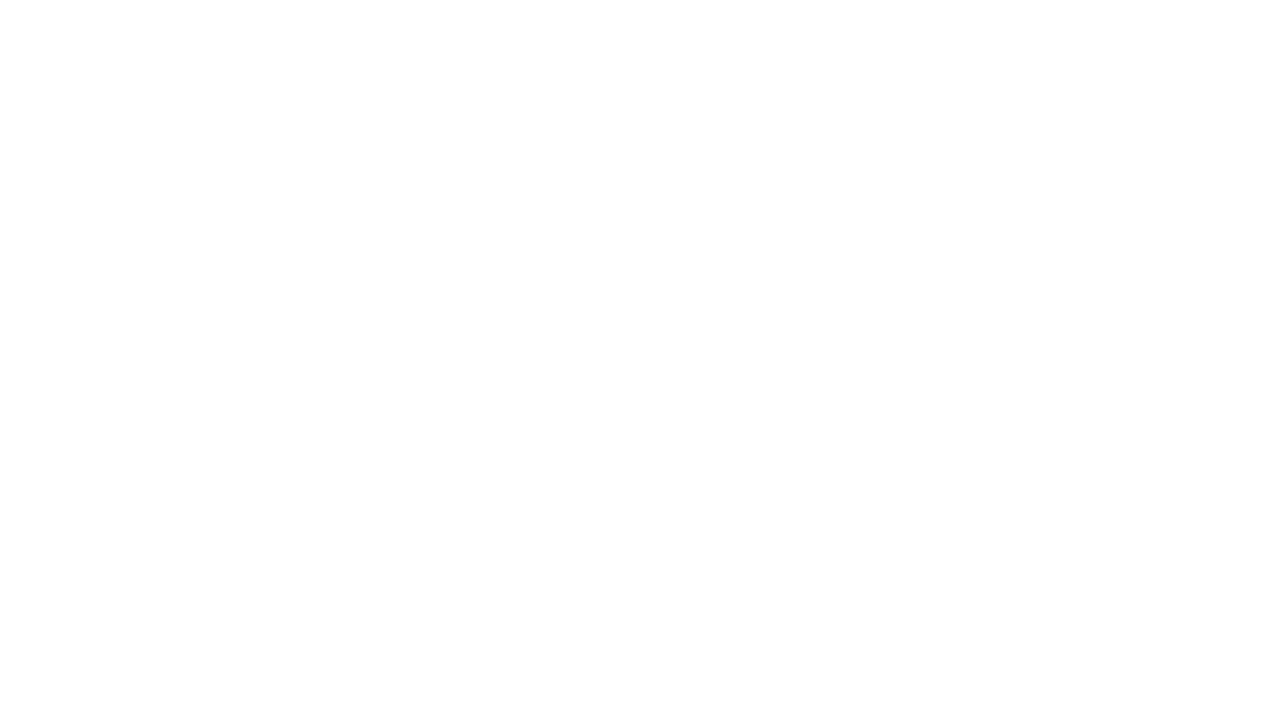
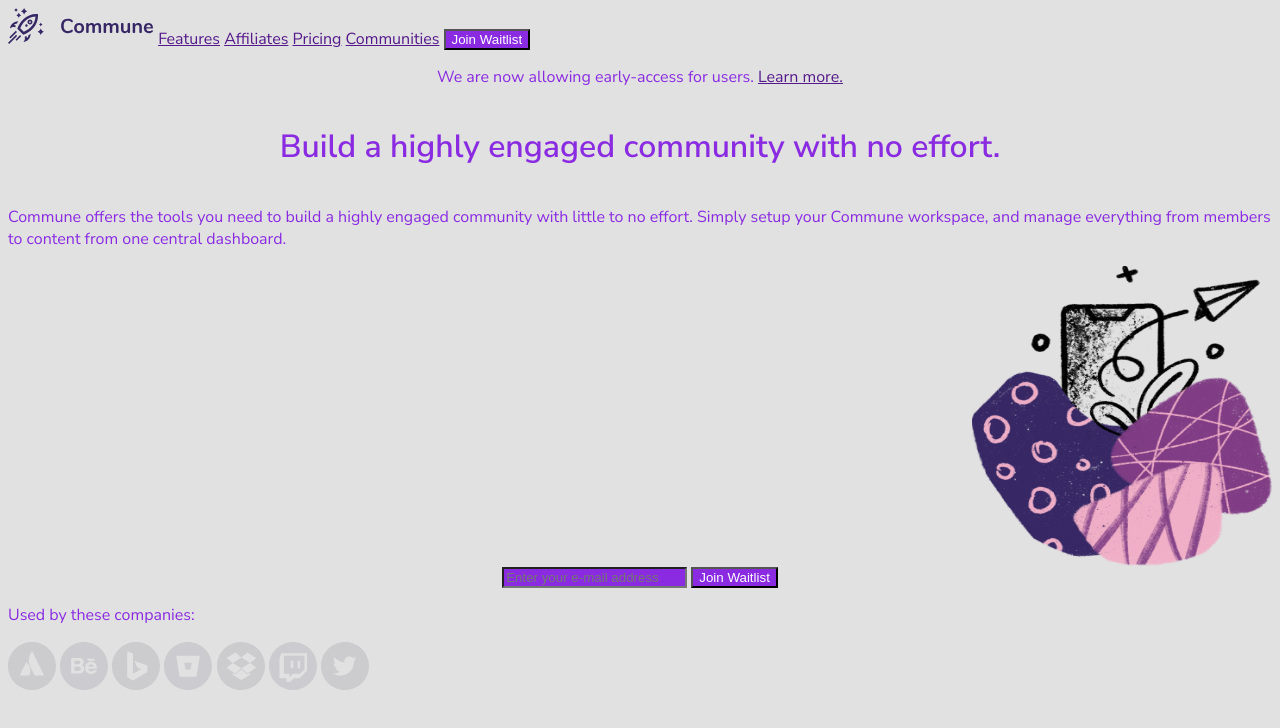
Before and after one commit to michaelBedDev/HTML-CSS, a plain HTML site: page index.html in a window 1280 px wide. Drawn offline with Linux system fonts and the light colour scheme.

Commit message:
Second commit

```diff
--- a/index.html
+++ b/index.html
@@ -4,8 +4,45 @@
     <meta charset="UTF-8">
     <meta name="viewport" content="width=device-width, initial-scale=1.0">
     <title>Landing page</title>
+    <link rel="stylesheet" href="style.css">
+    <link rel="preconnect" href="https://fonts.googleapis.com">
+    <link rel="preconnect" href="https://fonts.gstatic.com" crossorigin>
+    <link href="https://fonts.googleapis.com/css2?family=Nunito+Sans:opsz,wght@6..12,200;6..12,300;6..12,400;6..12,500;6..12,600&display=swap" rel="stylesheet">
+    <link rel="shortcut icon" href="./img/favicon.ico" type="image/x-icon">
 </head>
 <body>
+    <header>
+        <nav>
+            <img src="./Waitlist_Starter_Files/Assets/Logo.svg" alt="Logo">
+            <a href="">Features</a>
+            <a href="">Affiliates</a>
+            <a href="">Pricing</a>
+            <a href="">Communities</a>
+            <input type="submit" value="Join Waitlist">
+        </nav>
+    </header>
+    <main>
+        <header>
+            <p>We are now allowing early-access for users. <a href="">Learn more.</a></p>
+        </header>
+        <h1>Build a highly engaged community with no effort.</h1>
+        <p>Commune offers the tools you need to build a highly engaged community with little to no effort. Simply setup your Commune workspace, and manage everything from members to content from one central dashboard.</p>
+        <img src="./Waitlist_Starter_Files/Assets/Illustration.png" alt="Creative image" width="300" height="300">
+        <footer>
+            <input type="email" name="email" placeholder="Enter your e-mail address">
+            <input type="submit" value="Join Waitlist">
+        </footer>
+    </main>
+    <footer>
+        <p>Used by these companies:</p>
+        <img src="./Waitlist_Starter_Files/Assets/Atlassian Icon.svg" alt="Logo">
+        <img src="./Waitlist_Starter_Files/Assets/Behance Icon.svg" alt="Logo">
+        <img src="./Waitlist_Starter_Files/Assets/Bing Icon.svg" alt="Logo">
+        <img src="./Waitlist_Starter_Files/Assets/Bitbucket Icon.svg" alt="Logo">
+        <img src="./Waitlist_Starter_Files/Assets/Dropbox Icon.svg" alt="Logo">
+        <img src="./Waitlist_Starter_Files/Assets/Twitch Icon.svg" alt="Logo">
+        <img src="./Waitlist_Starter_Files/Assets/Twitter Icon.svg" alt="Logo">
+    </footer>
 
 </body>
 </html>
--- a/style.css
+++ b/style.css
@@ -0,0 +1,29 @@
+
+html{
+width: 100%;
+height: 100%;
+}
+body{
+    font-family: 'Nunito Sans', sans-serif;
+    background-color: #e1e1e1;
+    color: blueviolet;
+}
+header{
+
+}
+main{
+display: flex;
+flex-direction: column;
+align-items: center;
+}
+footer{
+
+}
+main>img{
+    display: flex;
+    align-self: end;
+}
+input{
+    background-color: blueviolet;
+    color: white;
+}
```
Also changed, not shown: img/favicon.ico (added).
